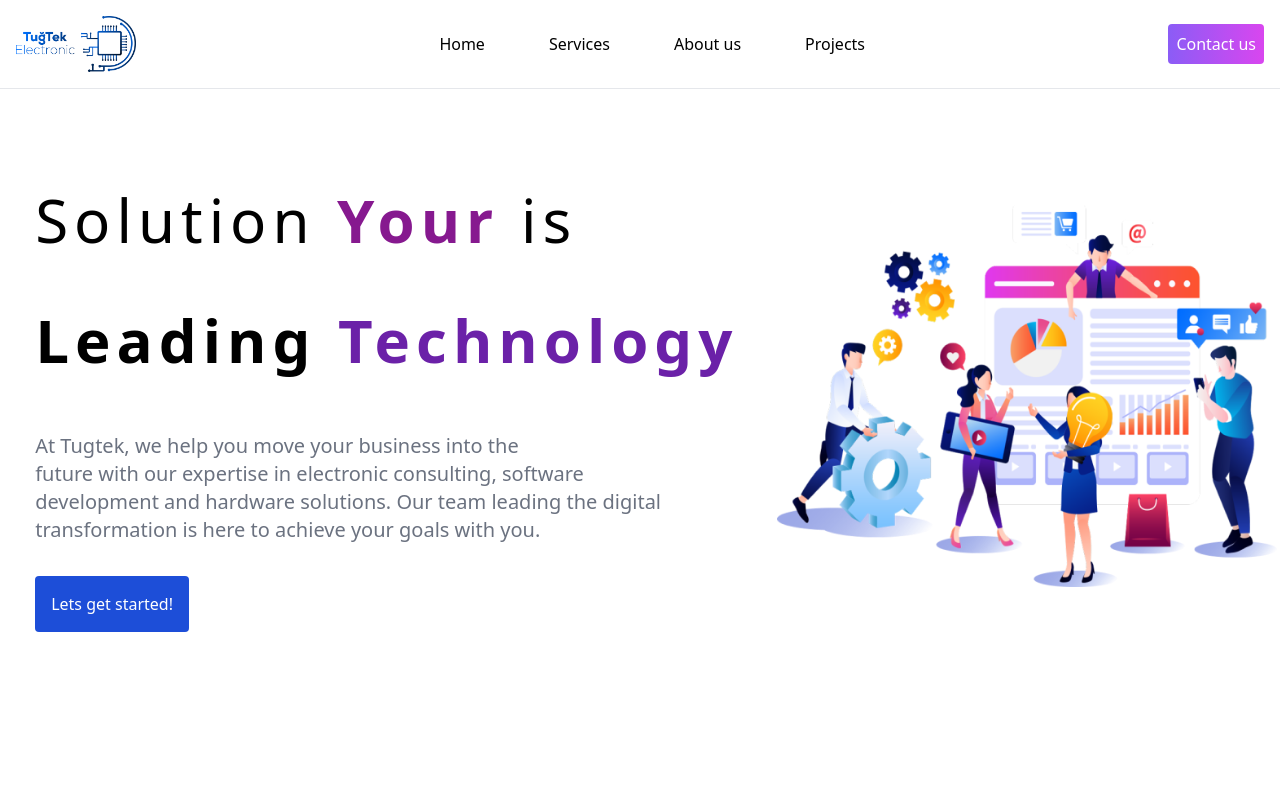
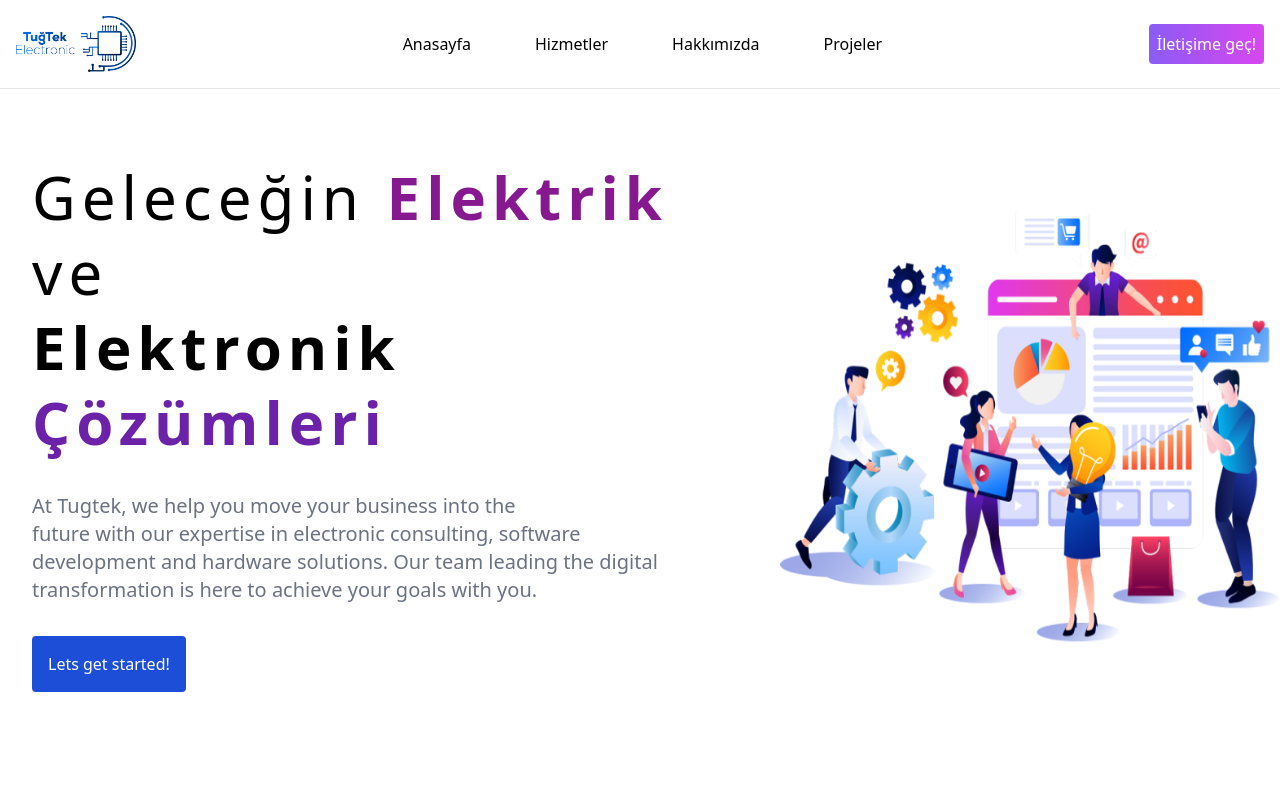
Before and after one commit to atesbey-design/tugtech-website, a Next.js app: page / in a window 1280 px wide. Shown: the top 791 px of the page. Built offline with nearby package versions, Linux system fonts and the light colour scheme.

Commit message:
fix : responsive problems

```diff
--- a/components/Card/Card.tsx
+++ b/components/Card/Card.tsx
@@ -1,22 +1,14 @@
 import React from 'react'
 
-const Card = (
-  {
-    title,
-    description,
-
-  } : {
-    title: string,
-    description: string,
-
-  }
-) => {
-
-
-
-
+const Card = ({
+  title,
+  description
+}: {
+  title: string
+  description: string
+}) => {
   return (
-    <div className='max-w-sm lg:p-6 p-4 lg:m-0  m-6 bg-white border border-fuchsia-700 rounded-lg shadow  '>
+    <div className='max-w-sm lg:p-6 p-4 lg:m-0  m-6 bg-white border border-fuchsia-700 rounded-lg shadow hover:bg-fuchsia-50 hover:shadow-lg transform motion-safe:hover:scale-110  transition-all '>
       <svg
         className='w-7 h-7 text-gray-500  mb-3'
         aria-hidden='true'
@@ -26,15 +18,9 @@ const Card = (
       >
         <path d='M18 5h-.7c.229-.467.349-.98.351-1.5a3.5 3.5 0 0 0-3.5-3.5c-1.717 0-3.215 1.2-4.331 2.481C8.4.842 6.949 0 5.5 0A3.5 3.5 0 0 0 2 3.5c.003.52.123 1.033.351 1.5H2a2 2 0 0 0-2 2v3a1 1 0 0 0 1 1h18a1 1 0 0 0 1-1V7a2 2 0 0 0-2-2ZM8.058 5H5.5a1.5 1.5 0 0 1 0-3c.9 0 2 .754 3.092 2.122-.219.337-.392.635-.534.878Zm6.1 0h-3.742c.933-1.368 2.371-3 3.739-3a1.5 1.5 0 0 1 0 3h.003ZM11 13H9v7h2v-7Zm-4 0H2v5a2 2 0 0 0 2 2h3v-7Zm6 0v7h3a2 2 0 0 0 2-2v-5h-5Z' />
       </svg>
-      <text className='text-fuchsia-700 font-bold text-xl'>
+      <text className='text-fuchsia-700 font-bold text-xl'>{title}</text>
 
-        {title}
-      </text>
-
-      <p className='mb-3 font-normal text-gray-500 0'>
-
-        {description}
-      </p>
+      <p className='mb-3 font-normal text-gray-500 0'>{description}</p>
       <a
         href='#'
         className='inline-flex items-center text-blue-600 hover:underline'
--- a/components/CaseStudies/CaseStudies.tsx
+++ b/components/CaseStudies/CaseStudies.tsx
@@ -56,13 +56,14 @@ const CaseStudies = () => {
             </h4>
             <p className='mb-3 font-normal text-balance lg:text-xl text:sm text-gray-700 dark:text-gray-400'>
               {card.text} <br /> <br />
-              <Link className='text-fuchsia-800 flex flex-row justify-end items-center pr-4' href='#'>
+              <Link className='text-fuchsia-800 flex flex-row justify-end items-center pr-4 hover:underline' href='#'>
                 {' '}
                 Read more{' '}
                 <svg
+                className='pt-1'
                   xmlns='http://www.w3.org/2000/svg'
-                  width='20'
-                  height='20'
+                  width='30'
+                  height='30'
                   viewBox='0 0 16 16'
                   fill='none'
                 >
@@ -94,10 +95,10 @@ const CaseStudies = () => {
           </div>
         </div>
       ))}
-      <Link href={"<3"} className='flex justify-end text-fuchsia-800 font-bold'>Read more case studies  <svg
+      <Link href={"<3"} className='flex justify-end  text-fuchsia-800 font-bold hover:underline pt-1'>Read more case studies  <svg
                   xmlns='http://www.w3.org/2000/svg'
-                  width='20'
-                  height='20'
+                  width='25'
+                  height='25'
                   viewBox='0 0 16 16'
                   fill='none'
 
--- a/components/Content/Content.tsx
+++ b/components/Content/Content.tsx
@@ -12,20 +12,22 @@ const Content = () => {
   }, [])
   return (
     <>
-
       <div
         data-aos='fade-up'
         className='flex flex-col justify-center space-y-8 lg-px-0 px-8'
       >
-        <div className='lg:text-6xl text-3xl lg:leading-loose leading-relaxed lg:tracking-widest tracking-wider'>
-        Solution  <span className='text-fuchsia-800 font-bold'>Your</span> is{' '}
-          <br /> <span className='font-bold'> Leading</span>{' '}
-          <span className='text-purple-800 font-bold'> Technology</span>
+        <div className='lg:text-6xl text-4xl lg:leading-tight leading-tight lg:tracking-widest tracking-wider'>
+          Geleceğin <span className='text-fuchsia-800 font-bold'>Elektrik</span>{' '}
+          ve <br /> <span className='font-bold'>Elektronik</span>{' '}
+          <span className='text-purple-800 font-bold'> Çözümleri</span>
+
         </div>
+
         <h1 className='text-m lg:text-xl text-gray-500 '>
-        At Tugtek, we help you move your business into the <br />
-         future with our expertise in electronic consulting, software <br />
-         development and hardware solutions. Our team leading the digital <br /> transformation is here to achieve your goals with you.
+          At Tugtek, we help you move your business into the <br />
+          future with our expertise in electronic consulting, software <br />
+          development and hardware solutions. Our team leading the digital{' '}
+          <br /> transformation is here to achieve your goals with you.
         </h1>
         <div>
           <button className='h-14 bg-gradient-to-r bg-blue-700 rounded text-white p-2 px-4 hover:bg-gradient-to-r hover:from-violet-500 hover:to-fuchsia-500'>
--- a/components/Navbar/Navbar.tsx
+++ b/components/Navbar/Navbar.tsx
@@ -1,6 +1,6 @@
 'use client'
 import Image from 'next/image'
-import React, { use, useEffect, useState } from 'react'
+import React, { useState } from 'react'
 import { Link as ScrollLink, animateScroll as scroll } from 'react-scroll'
 
 const Navbar = () => {
@@ -28,7 +28,7 @@ const Navbar = () => {
 
         <div className='flex md:order-2 space-x-3 md:space-x-0 rtl:space-x-reverse'>
           <button className='md:flex sm:flex md:justify-end sm:justify-end rounded h-1/2  bg-gradient-to-r from-violet-500 to-fuchsia-500 p-2 text-white'>
-            Contact us
+            İletişime geç!
           </button>
           <button
             onClick={openMenu}
@@ -71,7 +71,7 @@ const Navbar = () => {
                 offset={-70}
                 duration={500}
               >
-                Home
+                Anasayfa
               </ScrollLink>
             </li>
             <li className='hover:bg-blue-700 rounded hover:text-white p-1 lg:px-4 '>
@@ -82,7 +82,7 @@ const Navbar = () => {
                 offset={-70}
                 duration={500}
               >
-                Services
+                Hizmetler
               </ScrollLink>
             </li>
             <li className='hover:bg-blue-700 rounded hover:text-white p-1 lg:px-4 '>
@@ -93,7 +93,7 @@ const Navbar = () => {
                 offset={-70}
                 duration={500}
               >
-                About us
+                Hakkımızda
               </ScrollLink>
             </li>
             <li className='hover:bg-blue-700 rounded hover:text-white p-1 lg:px-4 '>
@@ -104,7 +104,7 @@ const Navbar = () => {
                 offset={-70}
                 duration={500}
               >
-                Projects
+                Projeler
               </ScrollLink>
             </li>
           </ul>
--- a/components/Services/Services.tsx
+++ b/components/Services/Services.tsx
@@ -31,7 +31,7 @@ const Services = () => {
         Services we offer
       </text>
 
-      <div className='flex lg:flex-row flex-col lg:space-x-4 lg:space-y-0 space-y-4  w-[80%]'>
+      <div className='flex lg:flex-row flex-col lg:space-x-8 lg:space-y-0 space-y-4  w-[80%]'>
         {
           CardData.map((card, index) => (
 
```
